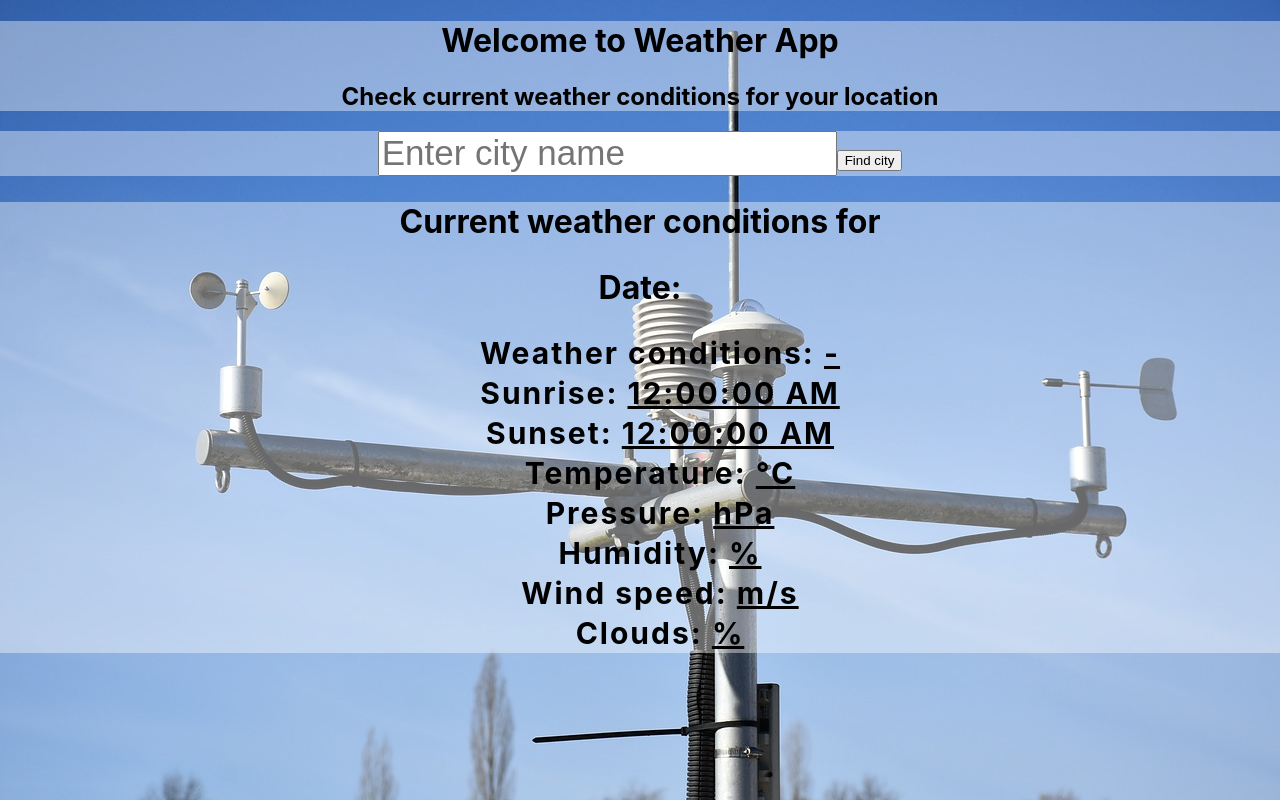
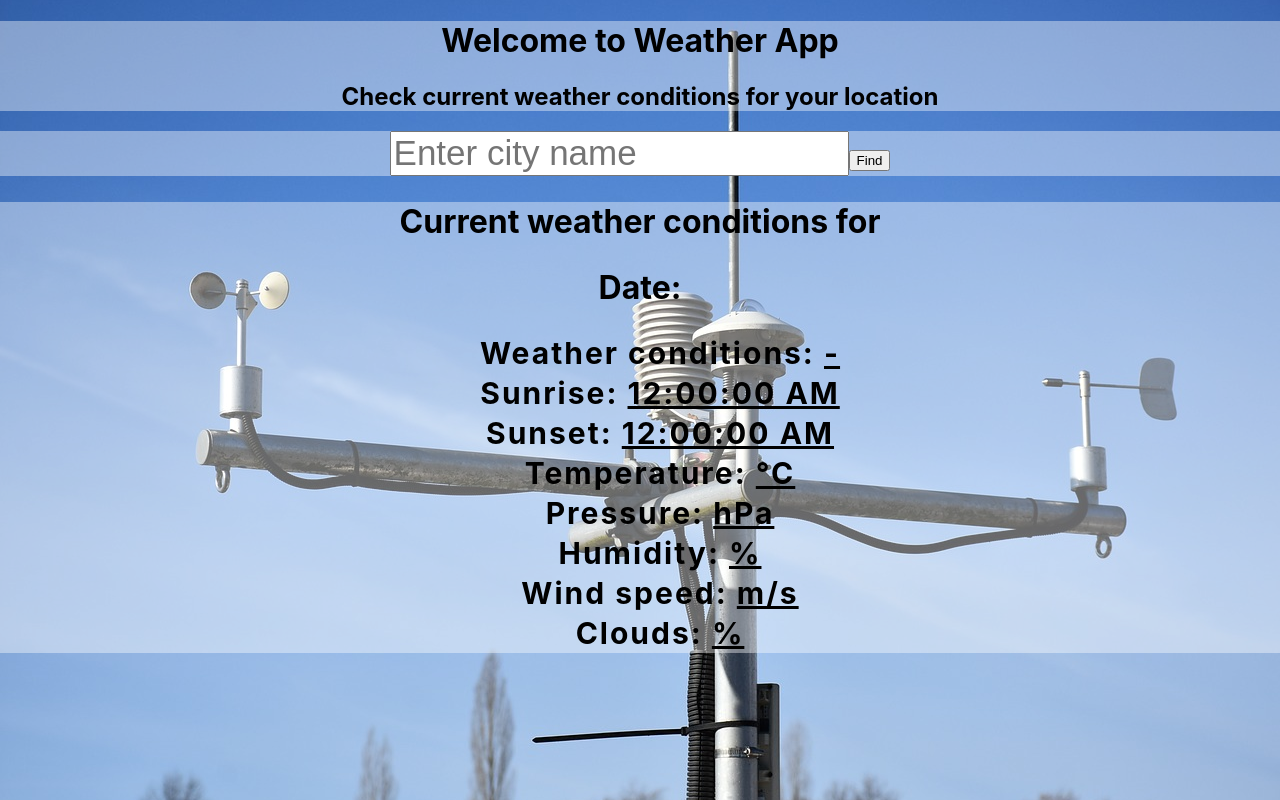
Before and after one commit to BigEm44/weather-app-react, a React (Create React App) app: page / in a window 1280 px wide. Built offline with nearby package versions, Linux system fonts and the light colour scheme.

Commit message:
change button name

```diff
--- a/src/components/Form.js
+++ b/src/components/Form.js
@@ -9,7 +9,7 @@ const Form = (props) => {
         value={props.value}
         type="text"
         placeholder="Enter city name "/>
-      <button>Find city</button>
+      <button>Find</button>
       </form>
       </div>
    );
```
